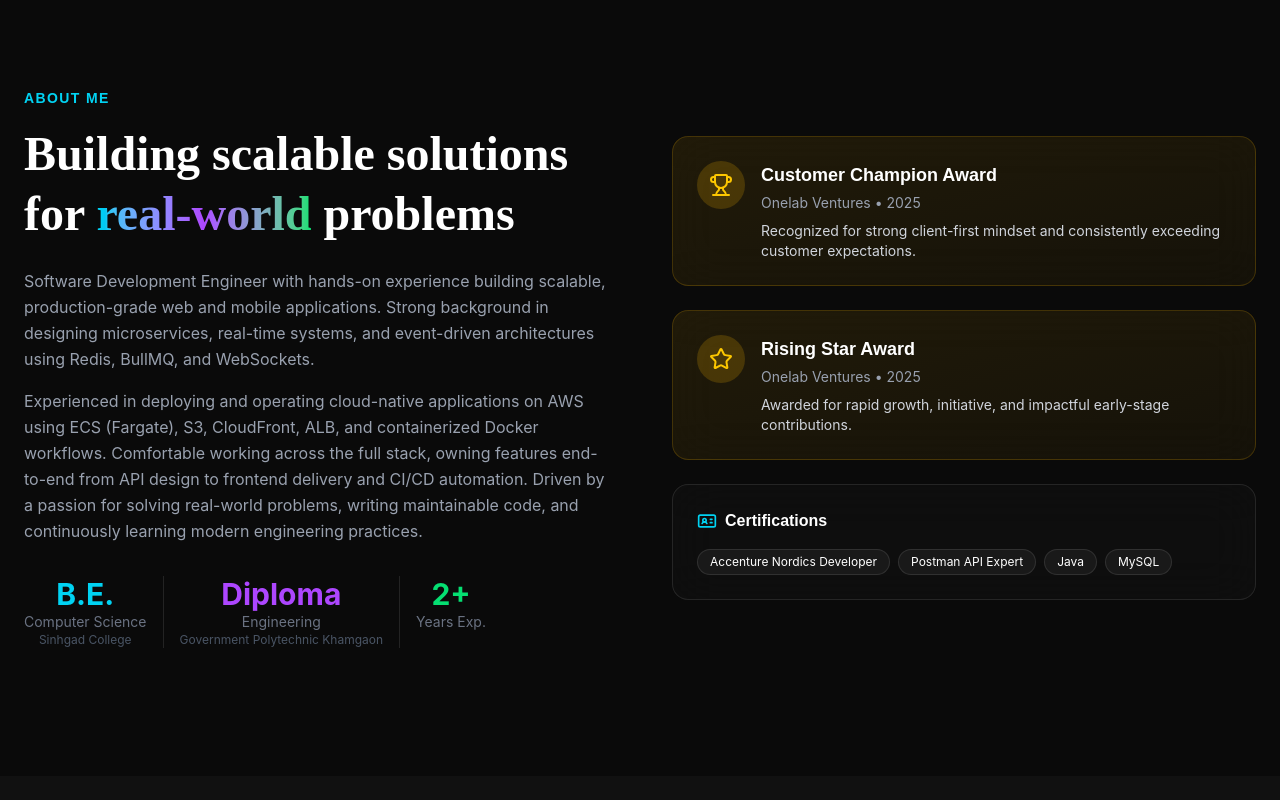
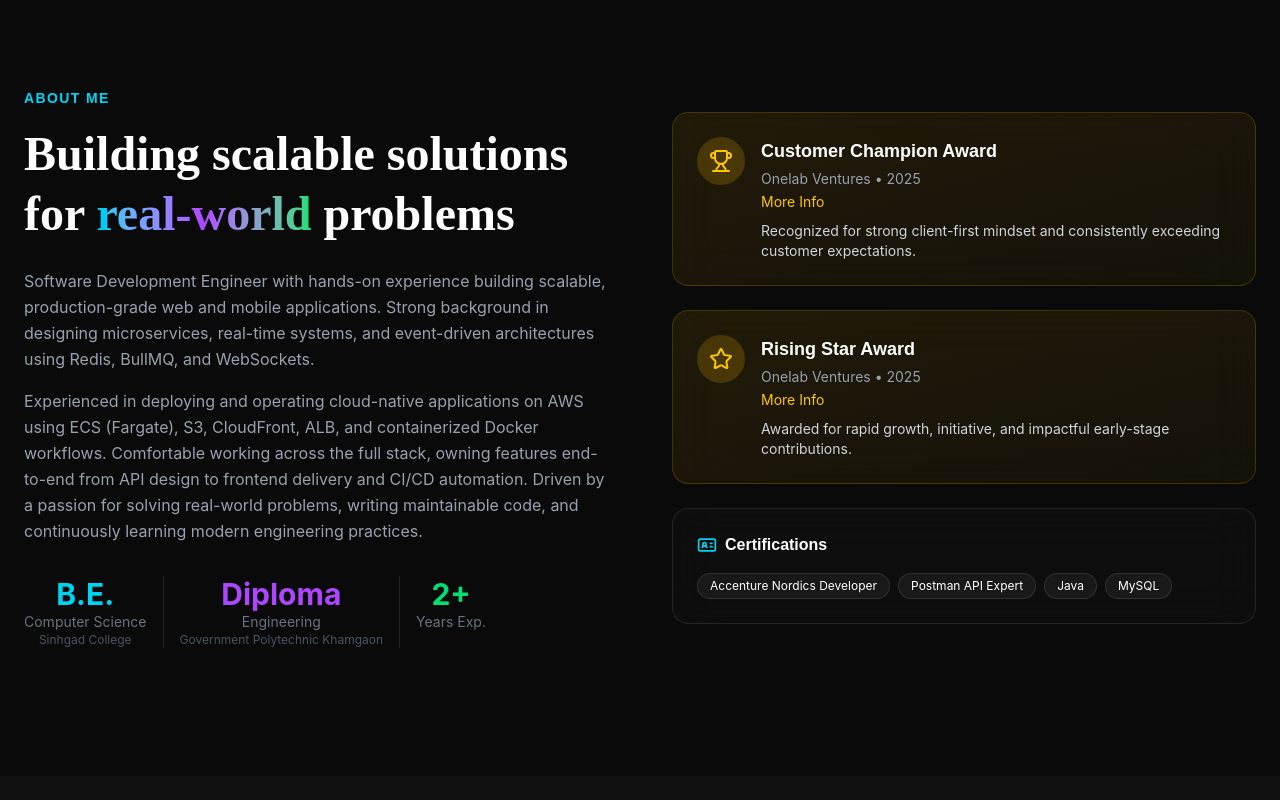
Before and after one commit to ShubhamRaut280/Portfolio, a React (Vite) app: page / in a window 1280 px wide. Shown: the part 840-1640 px from the top of the page. Built offline with nearby package versions, Linux system fonts and the light colour scheme.

Commit message:
added hyperlinks on awards

```diff
--- a/src/components/About.tsx
+++ b/src/components/About.tsx
@@ -1,4 +1,3 @@
-// components/About.tsx
 import React from 'react';
 import { useScrollReveal } from '../hooks/useScrollReveal';
 import { Trophy, Star, IdCard } from 'lucide-react';
@@ -9,10 +8,15 @@ interface AwardCardProps {
   title: string;
   company: string;
   year: string;
+  link?: string;
   description: string;
 }
+interface CertificateProps {
+  name: string;
+  link?: string;
+}
 
-const AwardCard: React.FC<AwardCardProps> = ({ icon: Icon, title, company, year, description }) => (
+const AwardCard: React.FC<AwardCardProps> = ({ icon: Icon, title, company, year, link, description }) => (
   <div className="backdrop-blur-xl bg-gradient-to-br from-yellow-500/10 to-yellow-500/5 border border-yellow-500/20 rounded-2xl p-6">
     <div className="flex items-start gap-4">
       <div className="w-12 h-12 rounded-full bg-yellow-500/20 flex items-center justify-center flex-shrink-0">
@@ -21,6 +25,11 @@ const AwardCard: React.FC<AwardCardProps> = ({ icon: Icon, title, company, year,
       <div>
         <h4 className="font-bold text-lg mb-1">{title}</h4>
         <p className="text-sm text-gray-400">{company} • {year}</p>
+        {link && (
+          <a href={link} className="text-sm text-yellow-400 hover:underline" target="_blank" rel="noopener noreferrer">
+            More Info
+          </a>
+        )}
         <p className="text-sm text-gray-300 mt-2">{description}</p>
       </div>
     </div>
@@ -30,6 +39,8 @@ const AwardCard: React.FC<AwardCardProps> = ({ icon: Icon, title, company, year,
 const About: React.FC = () => {
   const [ref1, isVisible1] = useScrollReveal();
   const [ref2, isVisible2] = useScrollReveal();
+
+
 
   return (
     <section id="about" className="py-32 relative">
@@ -80,6 +91,7 @@ const About: React.FC = () => {
               icon={Trophy}
               title="Customer Champion Award"
               company="Onelab Ventures"
+              link='https://drive.google.com/file/d/1QUKRPD6DVNWDiajRwz1g_zjMEvZgqAC4/view?usp=sharing'
               year="2025"
               description="Recognized for strong client-first mindset and consistently exceeding customer expectations."
             />
@@ -88,6 +100,7 @@ const About: React.FC = () => {
               icon={Star}
               title="Rising Star Award"
               company="Onelab Ventures"
+              link='https://drive.google.com/file/d/1ZSSrJumJK9RBAA-hVlTycSIHmg_7dsKS/view?usp=sharing'
               year="2025"
               description="Awarded for rapid growth, initiative, and impactful early-stage contributions."
             />
```
